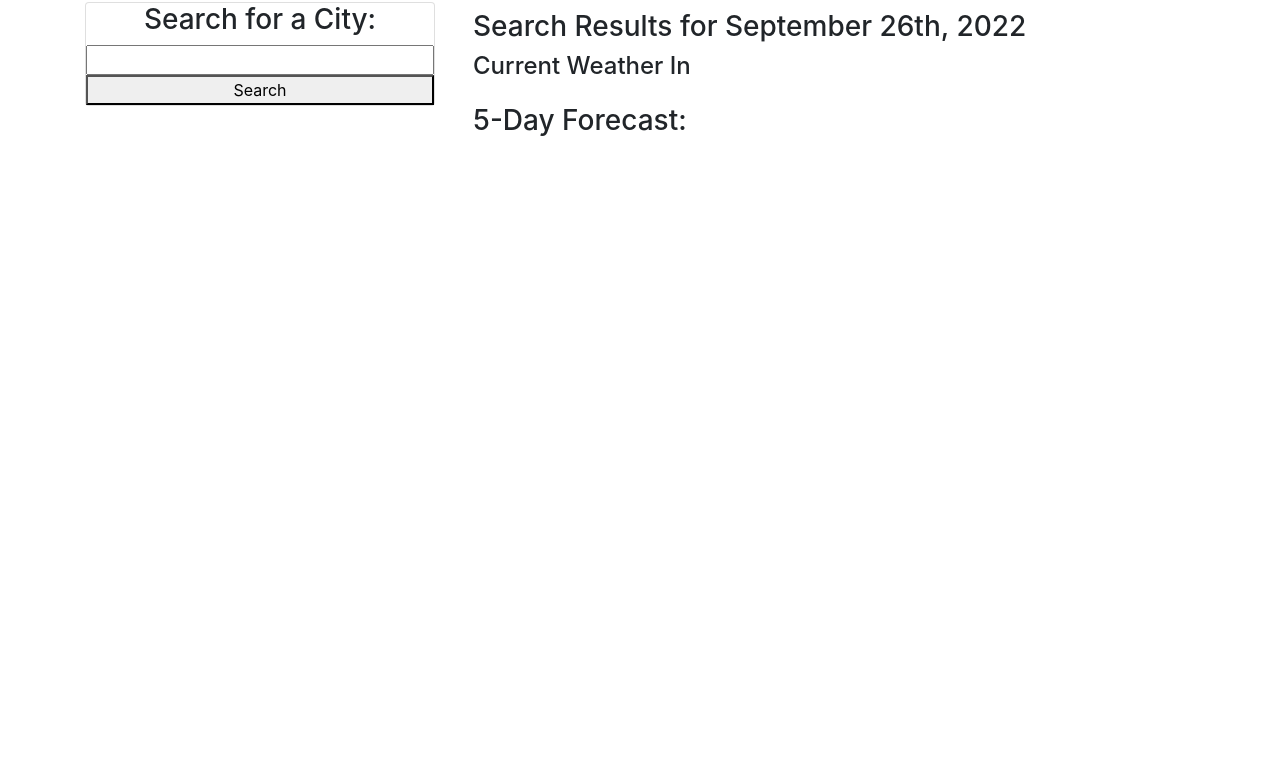
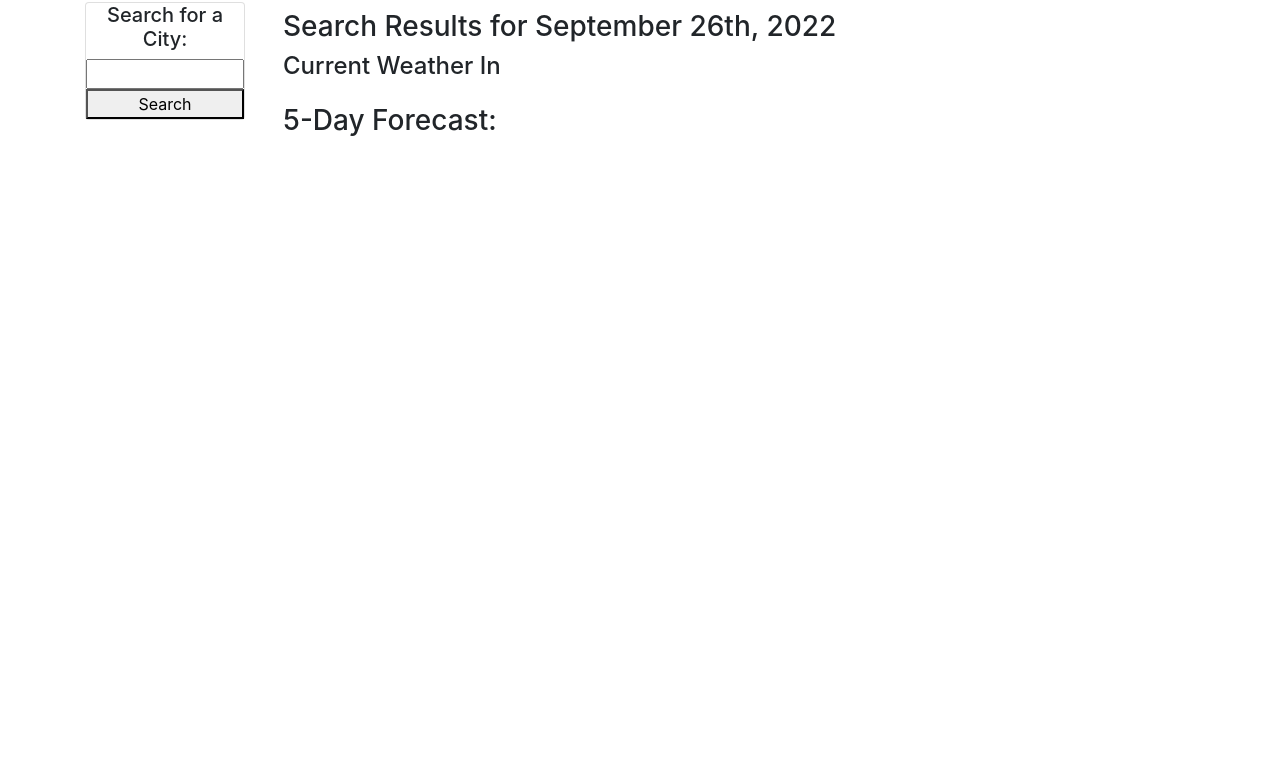
Before and after one commit to caitoreilly/weather-dashboard, a plain HTML site: page index.html in a window 1280 px wide. Shown: the part 42-800 px from the top of the page. Drawn offline with nearby package versions, Linux system fonts and the light colour scheme; a web font is replaced by a local one.

Commit message:
fixed bootstrap for search section and results section, added margins to five cards, made search for a city font smaller above button

```diff
--- a/assets/style.css
+++ b/assets/style.css
@@ -5,11 +5,15 @@
   font-size: 30px;
   text-align: center;
   color: white;
+}
 
+.text-center {
+  font-size: 20px;
 }
 
 .forecast-card {
   border: 2px solid black;
+  margin: 5px;
 }
 
 .forecast-info {
--- a/index.html
+++ b/index.html
@@ -26,14 +26,14 @@
 
     <main class="container">
       <section class="row">
-        <div class="col-4">
+        <div class="col-2">
             <div class="card">
                 <h3 class="text-center">Search for a City:</h1>
           <input type="text" class="search-city" />
           <button id="fetch-button">Search</button></div>
           <ul id="search-list"></ul>
         </div>
-        <div class="col-8 d-flex flex-column">
+        <div class="col-10 d-flex flex-column">
             <div class="p-2">
                 <h3>Search Results for <span id="current-date"></span></h3>
                 <h4>Current Weather In <span id="current-city"></span><span id="weather-icon"></span></h4>
```
Also changed, not shown: assets/script.js (+3 -6 lines), 1 other file. Lines whose indentation alone changed are shown as unchanged.
